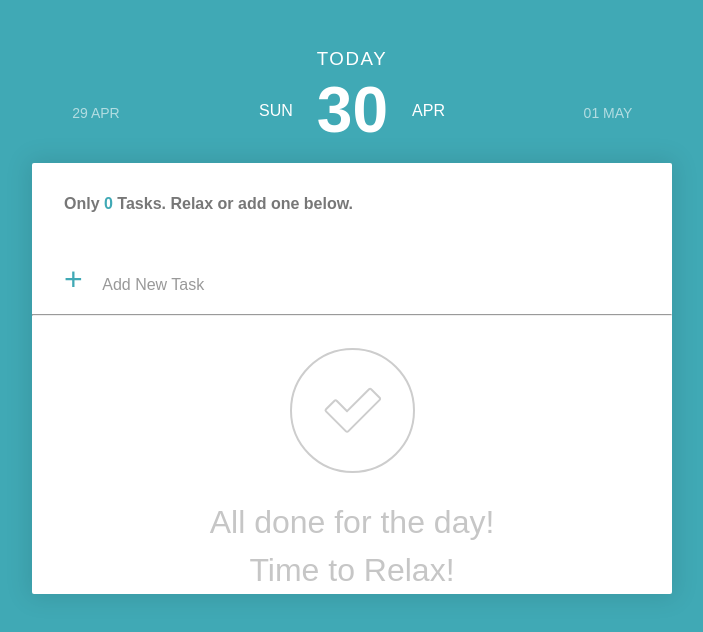
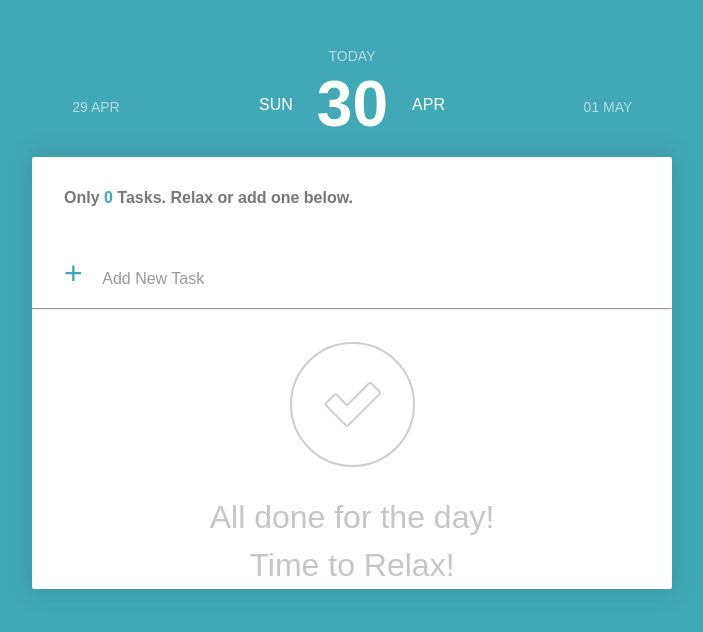
Before and after one commit to gprocell927/todo-app, a React (Create React App) app: page / in a window 1280 px wide. Shown: the top 632 px of the page, without its empty margins (288-991 px from the left). Built offline with nearby package versions, Linux system fonts and the light colour scheme.

Commit message:
Makes 'today' a link and adds similar styling to tomorrow and yesterday styling

```diff
--- a/src/Calendar.css
+++ b/src/Calendar.css
@@ -4,9 +4,13 @@
   text-transform: uppercase;
 }
 
-.Calendar h3 {
+.Calendar .today {
+  font-size: 0.875rem;
   font-weight: 300;
-  letter-spacing: 0.1rem;
+  color: rgba(255, 255, 255, 0.6);
+  margin-bottom: 3%;
+  /*font-weight: 300;
+  letter-spacing: 0.1rem;*/
 }
 
 .Calendar .row {
--- a/src/Calendar.js
+++ b/src/Calendar.js
@@ -8,7 +8,11 @@ class Calendar extends Component {
     const tomorrow = date.clone().add(1, 'day')
     return (
       <div className="Calendar">
-        <h3>Today</h3>
+        <div className="today">
+          <a onClick={() => today()}>
+            <span>Today</span>
+          </a>
+        </div>
         <div className="row">
           <div className="previous">
             <a onClick={() => previous()}>
```
